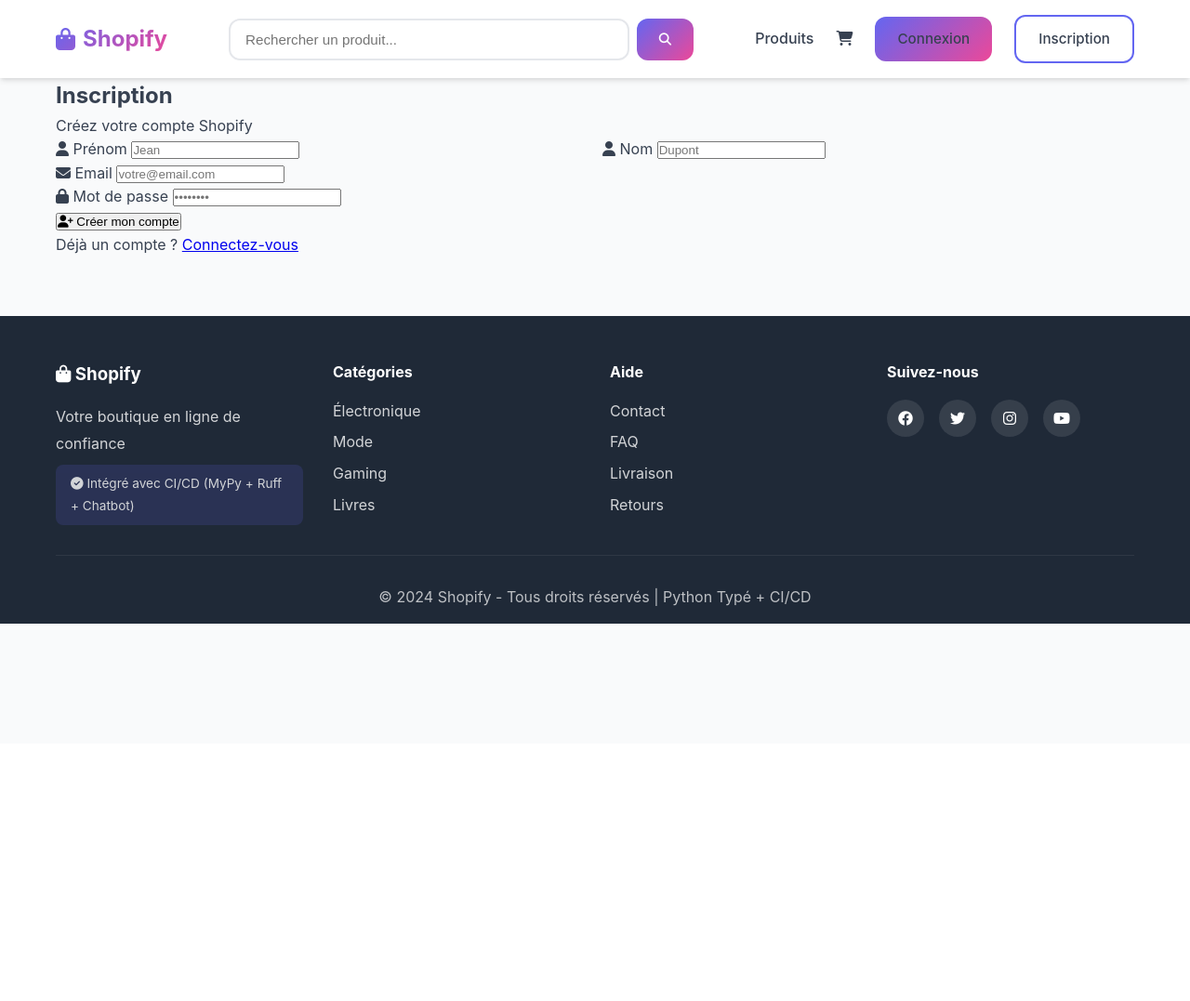
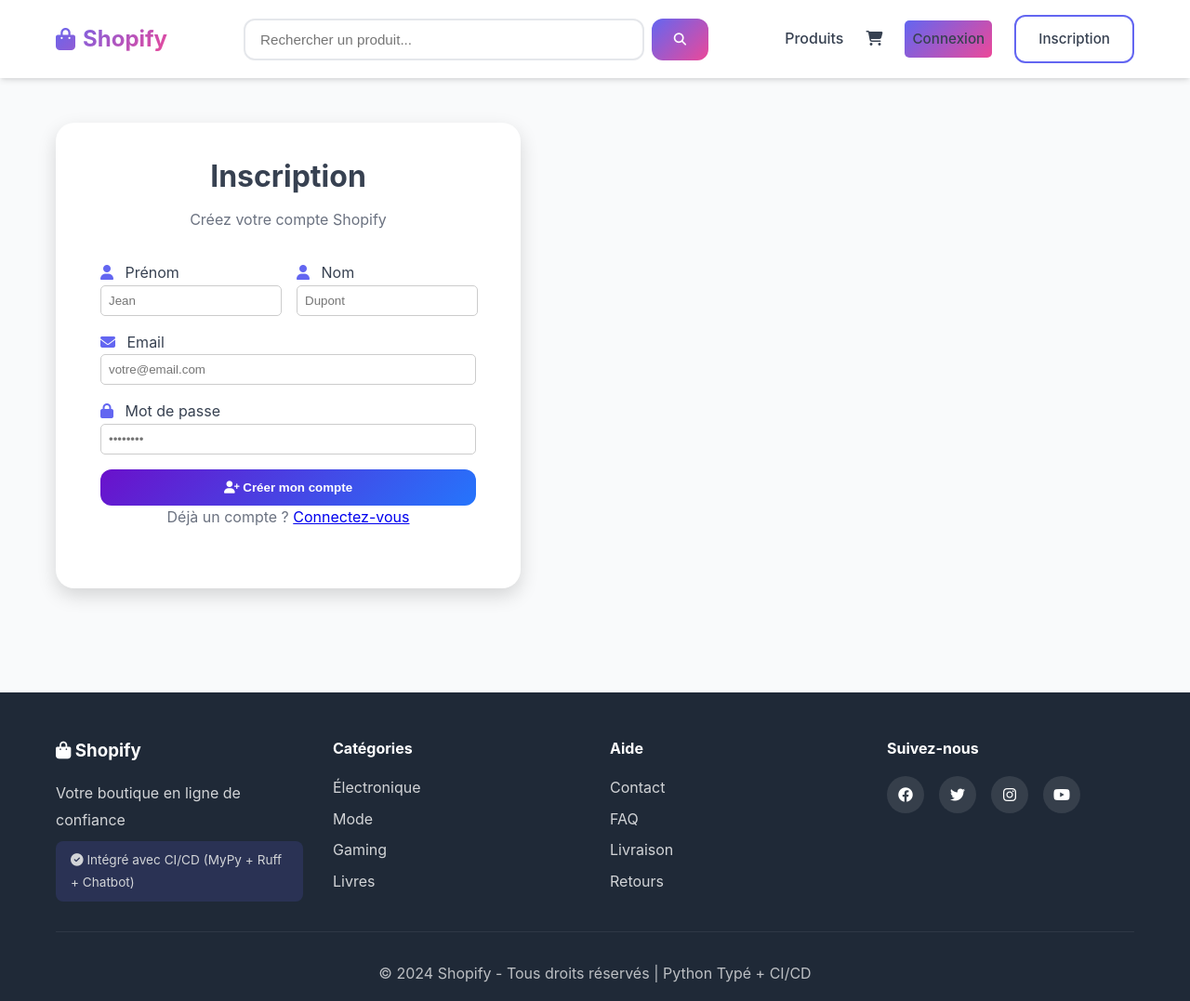
Before and after one commit to bengo2024/python-typed-project, a Flask app: page /register in a window 1280 px wide. Shown: the whole page at 93% size. Before the commit the page ends 671 px from the top, so only its background shows below. Run offline with Flask 3, Linux system fonts and the light colour scheme.

Commit message:
Résolution du conflit sur app.py

```diff
--- a/shopify/app.py
+++ b/shopify/app.py
@@ -334,32 +334,40 @@ def orders() -> str | Any:
 @app.route("/login", methods=["GET", "POST"])
 def login() -> str | Any:
     """Page de connexion."""
+    from shopify.app import get_cart  # si ce n’est pas déjà importé
+
+    cart = get_cart()  # récupère le panier actuel
+    cart_count = sum(item.quantity for item in cart)  # calcul du nombre d'articles
+
     if request.method == "POST":
         email = request.form.get("email", "")
         password = request.form.get("password", "")
 
         if not email or not password:
             flash("Email et mot de passe requis", "error")
-            return render_template("shopify/login.html")
+            return render_template("shopify/login.html", cart_count=cart_count)
 
         user = db.get_user_by_email(email)
 
         if not user or user.password_hash != hash_password(password):
             flash("Email ou mot de passe incorrect", "error")
-            return render_template("shopify/login.html")
+            return render_template("shopify/login.html", cart_count=cart_count)
 
         session["user_email"] = user.email
         flash(f"Bienvenue {user.first_name} !", "success")
 
         return redirect(url_for("index"))
 
-    # user et cart_count sont automatiquement injectés par inject_globals()
-    return render_template("shopify/login.html")
+    # GET request
+    return render_template("shopify/login.html", cart_count=cart_count)
 
 
 @app.route("/register", methods=["GET", "POST"])
 def register() -> str | Any:
     """Page d'inscription."""
+    cart = get_cart()
+    cart_count = sum(item.quantity for item in cart)
+
     if request.method == "POST":
         email = request.form.get("email", "")
         password = request.form.get("password", "")
@@ -368,17 +376,15 @@ def register() -> str | Any:
 
         if not all([email, password, first_name, last_name]):
             flash("Tous les champs sont requis", "error")
-            return render_template("shopify/register.html")
+            return render_template("shopify/register.html", cart_count=cart_count)
 
-        # Vérifier si l'email existe déjà
         existing_user = db.get_user_by_email(email)
         if existing_user:
             flash("Cet email est déjà utilisé", "error")
-            return render_template("shopify/register.html")
+            return render_template("shopify/register.html", cart_count=cart_count)
 
-        # Créer l'utilisateur
         user = User(
-            id=0,  # Sera généré par la base de données
+            id=0,
             email=email,
             password_hash=hash_password(password),
             first_name=first_name,
@@ -387,14 +393,12 @@ def register() -> str | Any:
         )
 
         db.add_user(user)
-
         session["user_email"] = email
         flash(f"Compte créé avec succès ! Bienvenue {first_name} !", "success")
 
         return redirect(url_for("index"))
 
-    # user et cart_count sont automatiquement injectés par inject_globals()
-    return render_template("shopify/register.html")
+    return render_template("shopify/register.html", cart_count=cart_count)
 
 
 @app.route("/logout")
--- a/templates/shopify/register.html
+++ b/templates/shopify/register.html
@@ -51,6 +51,76 @@
     gap: 1rem;
 }
 
+input {
+    padding: 0.75rem 1rem;
+    border: 1px solid #ccc;
+    border-radius: 10px;
+    transition: border-color 0.2s;
+}
+
+input:focus {
+    border-color: var(--primary-color);
+    outline: none;
+}
+
+.btn-submit {
+    padding: 0.75rem;
+    background: linear-gradient(135deg, #6a11cb, #2575fc);
+    color: #fff;
+    font-weight: 600;
+    border: none;
+    border-radius: 12px;
+    cursor: pointer;
+    transition: transform 0.2s, box-shadow 0.2s;
+}
+
+.btn-submit:hover {
+    transform: translateY(-2px);
+    box-shadow: 0 6px 12px rgba(0,0,0,0.15);
+}
+
+label i {
+    color: var(--primary-color);
+    margin-right: 0.5rem;
+}
+h1 {
+    font-size: 2rem;
+    font-weight: 700;
+    text-align: center;
+    margin-bottom: 0.5rem;
+}
+.auth-subtitle {
+    font-size: 1rem;
+    color: #666;
+    margin-bottom: 2rem;
+    text-align: center;
+}
+.auth-card {
+    background-color: #fff;
+    border-radius: 20px;
+    padding: 2rem 3rem;
+    box-shadow: 0 8px 20px rgba(0,0,0,0.15);
+    width: 100%;
+    max-width: 500px;
+    transition: transform 0.3s ease, box-shadow 0.3s ease;
+}
+
+.auth-card:hover {
+    transform: translateY(-5px);
+    box-shadow: 0 12px 25px rgba(0,0,0,0.2);
+}
+
+.auth-page { padding: 3rem 0; }
+.auth-page h2 { text-align: center; margin-bottom: 0.5rem; }
+.auth-page p { text-align: center; color: var(--text-light); margin-bottom: 2rem; }
+.auth-form { max-width: 500px; margin: 0 auto; display: flex; flex-direction: column; gap: 1rem; }
+.form-row { display: flex; gap: 1rem; }
+.form-group { display: flex; flex-direction: column; flex: 1; }
+input { padding: 0.5rem; border: 1px solid #ccc; border-radius: 5px; }
+.btn-primary { padding: 0.5rem; background-color: var(--primary-color); color: #fff; border: none; border-radius: 5px; cursor: pointer; }
+.btn-primary i { margin-right: 0.5rem; }
+.auth-footer { text-align: center; margin-top: 1rem; }
+
 @media (max-width: 768px) {
     .form-row {
         grid-template-columns: 1fr;
```
